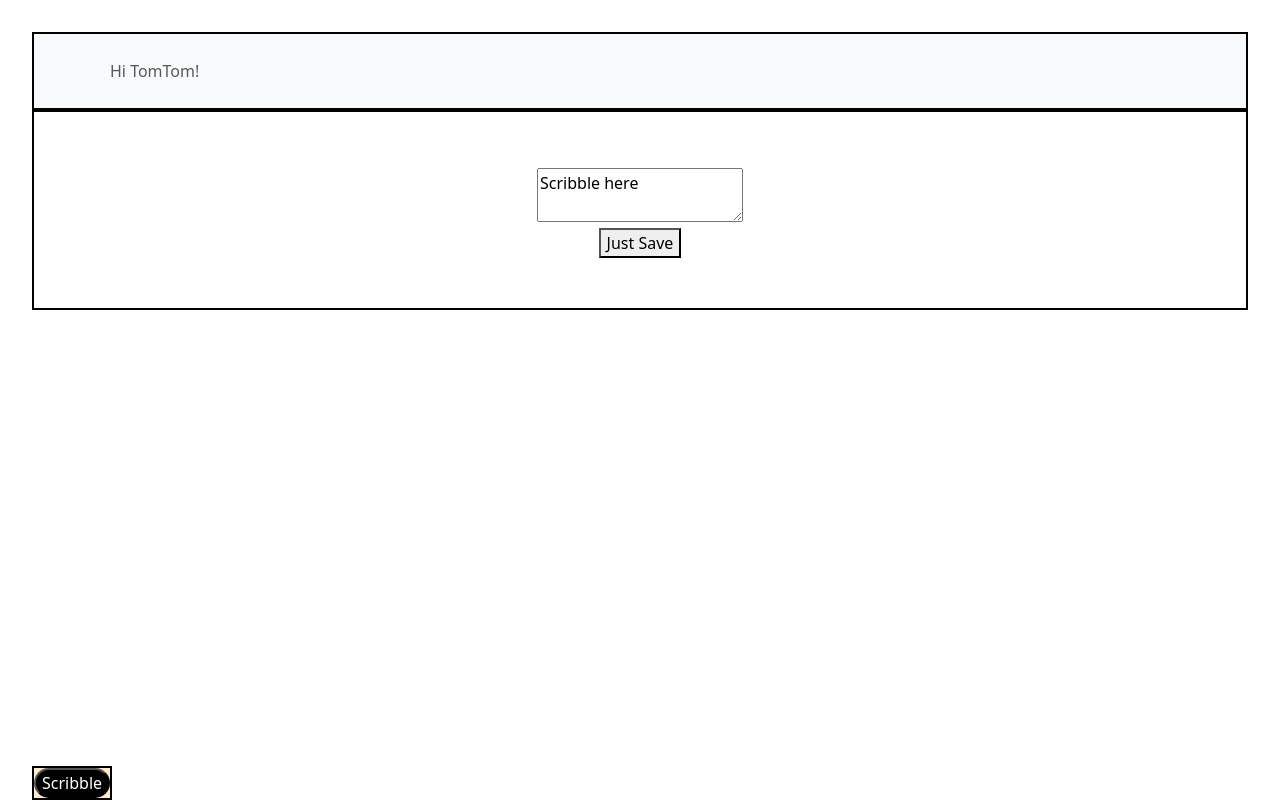
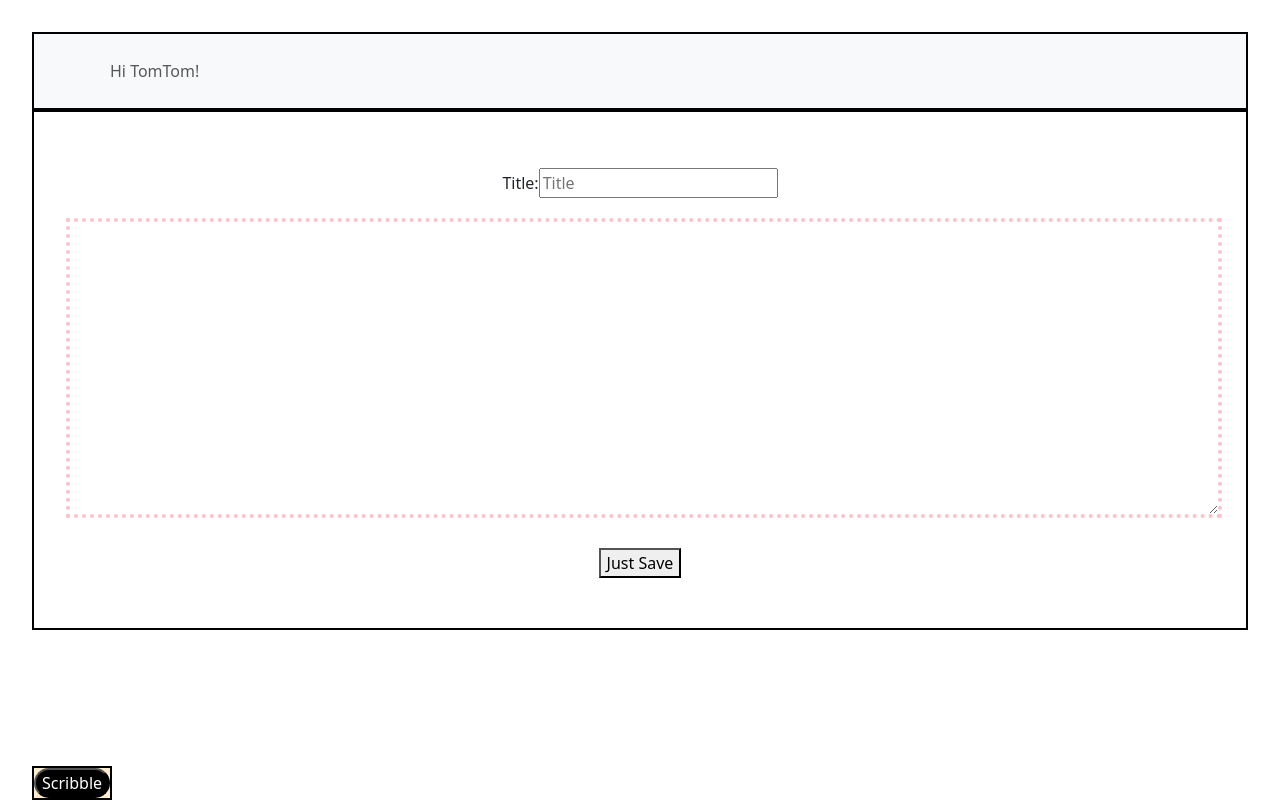
Before and after one commit to popo26/Drawer, a React (Vite) app: page /scribble in a window 1280 px wide. Built offline with nearby package versions, Linux system fonts and the light colour scheme; some icons are missing.

Commit message:
Scribble page Just Save btn and Sort function done

```diff
--- a/fakedata.json
+++ b/fakedata.json
@@ -109,6 +109,16 @@
       "userId": 1,
       "id": 10,
       "name": "TEST",
+      "type": "drawer",
+      "sub-drawer": false,
+      "root": true,
+      "level": 1
+    },
+    {
+      "rootId": 11,
+      "userId": 1,
+      "id": 11,
+      "name": "TEST3",
       "type": "drawer",
       "sub-drawer": false,
       "root": true,
@@ -283,6 +293,63 @@
       "stray": false,
       "id": 16,
       "level": 1
+    },
+    {
+      "userId": 1,
+      "id": 17,
+      "title": "New",
+      "type": "scribble",
+      "content": "asdf",
+      "stray": true,
+      "level": 1
+    },
+    {
+      "userId": 1,
+      "id": 18,
+      "title": "New2",
+      "type": "scribble",
+      "content": "asdf",
+      "stray": true,
+      "level": 1
+    },
+    {
+      "userId": 1,
+      "id": 19,
+      "title": "asdf",
+      "type": "scribble",
+      "content": "asdf",
+      "stray": true,
+      "level": 1
+    },
+    {
+      "userId": 1,
+      "id": 20,
+      "title": "asdfs",
+      "type": "scribble",
+      "content": "asdf",
+      "stray": true,
+      "level": 1
+    },
+    {
+      "rootDrawerId": 11,
+      "drawerId": 11,
+      "userId": 1,
+      "title": "Super",
+      "content": "asdf",
+      "type": "scribble",
+      "id": 21,
+      "stray": false,
+      "level": 1
+    },
+    {
+      "drawerId": 6,
+      "userId": 1,
+      "title": "Bomb",
+      "content": "",
+      "type": "scribble",
+      "id": 22,
+      "stray": false,
+      "level": 1
     }
   ]
 }
--- a/src/components/AppRoutes.jsx
+++ b/src/components/AppRoutes.jsx
@@ -54,7 +54,8 @@ export default function AppRoutes() {
         <Navbar />
         <Routes>
           <Route
-            index path="/home"
+            index
+            path="/home"
             element={
               <HomePage
                 expandedIndex={expandedIndex}
@@ -64,7 +65,16 @@ export default function AppRoutes() {
             }
           ></Route>
           <Route path="/search" element={<SearchPage data={data} />}></Route>
-          <Route path="/scribble" element={<ScribblePage />}></Route>
+          <Route
+            path="/scribble"
+            element={
+              <ScribblePage
+                data={data}
+                selectedScribbleId={selectedScribbleId}
+                setSelectedScribbleId={setSelectedScribbleId}
+              />
+            }
+          ></Route>
           <Route path="/profile" element={<ProfilePage />}></Route>
           <Route
             path="/stray"
--- a/src/components/InputField.jsx
+++ b/src/components/InputField.jsx
@@ -5,12 +5,13 @@ export default function InputField({
   id,
   placeholder,
   value,
-  handleNewDrawerChange
+  handleNewDrawerChange,
 }) {
   const handleChange = (e) => {
+    console.log(e.target.value);
     let value = e.target.value;
+    // Change the name - handleNewDrawerChange
     handleNewDrawerChange(value);
-
   };
 
   return (
--- a/src/css/ScribblePage.css
+++ b/src/css/ScribblePage.css
@@ -2,3 +2,17 @@
     padding:20px;
     border:2px solid black;
 }
+
+ .textarea-wrap {
+overflow:hidden;
+padding: 0 4px 0 12px
+
+}
+
+textarea {
+    width: 100%;
+    height: 300px;
+    border:4px dotted pink;
+    margin-top:20px;
+    outline:none;
+}
--- a/src/pages/CreateDrawerPage.jsx
+++ b/src/pages/CreateDrawerPage.jsx
@@ -28,7 +28,9 @@ export default function CreateDrawerPage({data, drawerName, setDrawerName}) {
         "Content-Type": "application/json",
       },
       body: JSON.stringify(dataPost),
-    }).then((response) => console.log(response.json()));
+    }).then((response) => console.log(response.json()))
+    .catch((error)=> console.error(error.message));
+
   };
 
   const handleChange = (value) => {
--- a/src/pages/ScribblePage.jsx
+++ b/src/pages/ScribblePage.jsx
@@ -3,33 +3,97 @@ import Button from "../components/Button";
 import "../css/ScribblePage.css";
 import { Icon } from "@iconify/react";
 import { useNavigate, Link } from "react-router-dom";
+import InputField from "../components/InputField";
 
-export default function ScribblePage() {
+export default function ScribblePage({data, selectedScribbleId, setSelectedScribbleId}) {
   const navigate = useNavigate();
-  const [scribbleId, setScribbleId] = useState("");
+  // const [scribbleId, setScribbleId] = useState("");
+  const [scribbleContent, setScribbleContent] = useState("");
+  const [scribbleTitle, setScribbleTitle] = useState("");
+
+  const createNewScribble = () => {
+    console.log("scribble length: ", Object.values(data["scribbles"]).length);
+    let dataPost = {
+      userId: 1,
+      // id: Object.values(data["scribbles"]).length + 1,
+      id:selectedScribbleId,
+      title: scribbleTitle ? scribbleTitle : "Untitled",
+      type: "scribble",
+      content: scribbleContent,
+      stray: true,
+      level: 1,
+    };
+    fetch("http://localhost:3000/scribbles", {
+      method: "POST",
+      mode: "cors",
+      headers: {
+        "Content-Type": "application/json",
+      },
+      body: JSON.stringify(dataPost),
+    })
+      .then((response) => console.log(response.json()))
+      .catch((error) => console.error(error.message));
+  };
+
+  const handleScribbleChange = (e) => {
+    console.log(e.target.value);
+    setScribbleContent(e.target.value);
+  };
+
+  const handleTitleChange = (value) => {
+    setScribbleTitle(value);
+    setSelectedScribbleId(Object.values(data["scribbles"]).length + 1)
+  };
+
+  const handleSubmitScribble = () => {
+    createNewScribble();
+  };
+
+
 
   return (
     <div className="ScribblePage">
       <div>
+        <Icon icon="ic:outline-attachment" color="black" width="36" />
+        {/* <Link to="/sort" > */}
         <Icon
-          icon="ic:outline-attachment"
+          icon="mingcute:drawer-line"
           color="black"
-          width="36"
+          width="30"
+          height="30"
+          onClick={() => {
+            createNewScribble()
+            navigate("/sort", {  state: {id:selectedScribbleId} })
+          }}
 
         />
-        {/* <Link to="/sort" > */}
-          <Icon
-            icon="mingcute:drawer-line"
-            color="black"
-            width="30"
-            height="30"
-            onClick={() => navigate("/sort", { scribbleId: { scribbleId }})}
-          />
         {/* </Link> */}
       </div>
-      <textarea>Scribble here</textarea>
+      <InputField
+        htmlFor="Title"
+        type="text"
+        name="scribble-title"
+        placeholder="Title"
+        value={scribbleTitle}
+        id="scribble-title"
+        // Change the name - handleNewDrawerChange
+        handleNewDrawerChange={handleTitleChange}
+      />
       <br />
-      <Button href="#" btnName="Just Save" color="yellow" />
+      <div className="textarea-wrap">
+        <textarea
+          autoFocus
+          value={scribbleContent}
+          onChange={handleScribbleChange}
+          rows="20"
+          cols="100"
+        >
+          Scribble here
+        </textarea>
+      </div>
+      <br />
+      {/* <Button href="#" btnName="Just Save" color="yellow" /> */}
+      <button onClick={handleSubmitScribble}>Just Save</button>
 
       <div>
         {" "}
```
Also changed, not shown: src/pages/DrawerListPage.jsx (+0 -12 lines).
